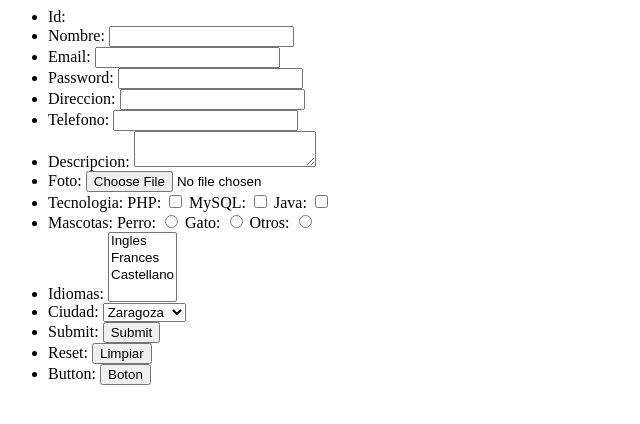
After one commit to jose785412/zgz2013octT, a PHP site: page /views/usuarios/insert.phtml in a window 1280 px wide. The commit adds this page. Shown: the top 424 px of the page, without its empty margins (0-640 px from the left). Run offline with PHP 8.4, Linux system fonts and the light colour scheme.

Commit message:
Insert MVC initial

```diff
--- /dev/null
+++ b/proyecto4/public/usuarios.txt
@@ -0,0 +1,6 @@
+1,Agustin,agustincl@gmail.com,,Direc,Telf,asdasd,PHP|MySQL,Gato,eng|esp,bcn,Enviar,Eusebio_Lillo_foto.jpeg
+1,Agustin,agustincl@gmail.com,,Direc,Telf,asdasd,PHP|MySQL,Gato,eng|esp,bcn,Enviar,Eusebio_Lillo_foto.jpeg
+1,Agustin,agustincl@gmail.com,,Direc,Telf,asdasd,PHP|MySQL,Gato,eng|esp,bcn,Enviar,Eusebio_Lillo_foto.jpeg
+1,asd,asd,asd,asd,asd,asd,PHP,Perro,eng,zgz,Enviar,images.jpg
+1,qwqe,qwe,qwe,qwe,qwe,qewe,PHP,Perro,fra,zgz,Enviar,1379878398_748760_1379878560_sumario_normal.jpg
+1,Caca,Caca@cac.com,ccacca,xcca,asdasdjkl,sdklfjsdjklf,PHP|JAVA,Gato,fra|esp,mad,Enviar,1379878398_748760_1379878560_sumario_normal.jpg
--- /dev/null
+++ b/proyecto4/views/usuarios/insert.phtml
@@ -0,0 +1,72 @@
+<form method="post" enctype="multipart/form-data">
+<ul>
+	<li>
+		Id: <input type="hidden" name="id" value="1"/>
+	</li>
+	<li>
+		Nombre: <input type="text" name="name"/>
+	</li>
+	<li>
+		Email: <input type="text" name="email"/>
+	</li>
+	<li>
+		Password: <input type="password" name="password"/>
+	</li>
+	<li>
+		Direccion: <input type="text" name="address"/>
+	</li>
+	<li>
+		Telefono: <input type="text" name="phone"/>
+	</li>
+	<li>
+		Descripcion: <textarea name="description"></textarea>
+	</li>
+	<li>
+		Foto: <input type="file" name="photo" />
+	</li>
+	<li>
+		Tecnologia:
+			PHP: <input type="checkbox" name="techs[]" value="PHP" />
+			MySQL: <input type="checkbox" name="techs[]" value="MySQL" />
+			Java: <input type="checkbox" name="techs[]" value="JAVA" />
+	</li>
+	<li>
+		Mascotas:
+			Perro: <input type="radio" name="pets" value="Perro" />
+			Gato: <input type="radio" name="pets" value="Gato" />
+			Otros: <input type="radio" name="pets" value="Otros" />
+	</li>
+	<li>
+		Idiomas:
+		<select multiple name="languages[]">
+			<option value="eng">Ingles</option>
+			<option value="fra">Frances</option>
+			<option value="esp">Castellano</option>
+		</select>
+
+
+	</li>
+	<li>
+		Ciudad:
+		<select name="cities">
+			<option value="zgz">Zaragoza</option>
+			<option value="bcn">Barcelona</option>
+			<option value="mad">Madrid</option>
+		</select>
+	</li>
+	<li>
+		Submit: <input type="submit" name="Enviar" />
+	</li>
+	<li>
+		Reset: <input type="reset" name="Reset" value="Limpiar" />
+	</li>
+	<li>
+		Button: <input type="button" value="Boton" />
+	</li>
+
+
+</ul>
+
+
+
+</form>
```
Also changed, not shown: proyecto4/model/archivos.php (added, +15 -0 lines), proyecto4/model/usuarios/usuarios.php (added, +26 -0 lines), proyecto4/public/usuarios.php (+73 -3 lines), proyecto4/views/usuarios/select.phtml (added, +20 -0 lines).
